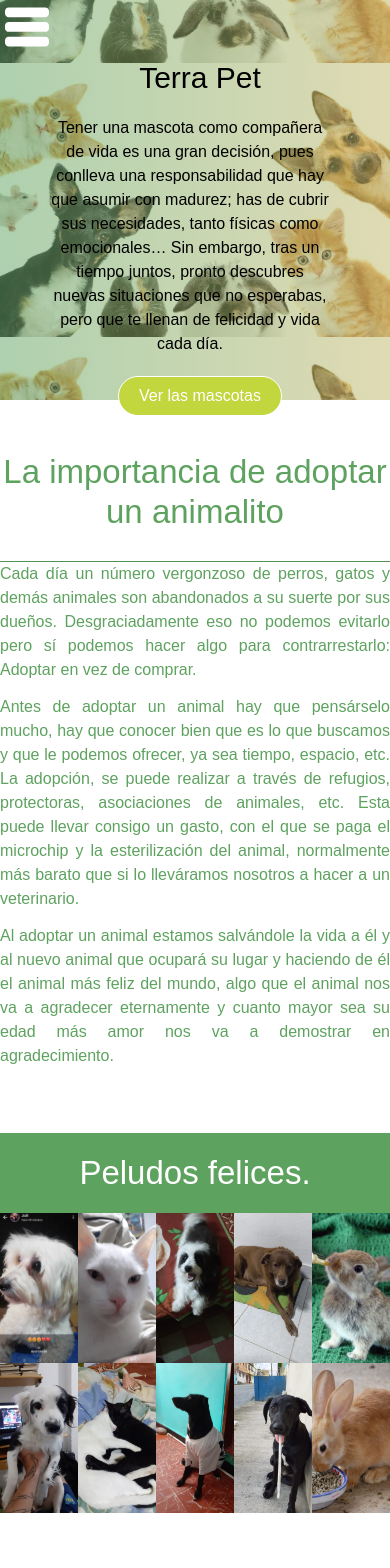
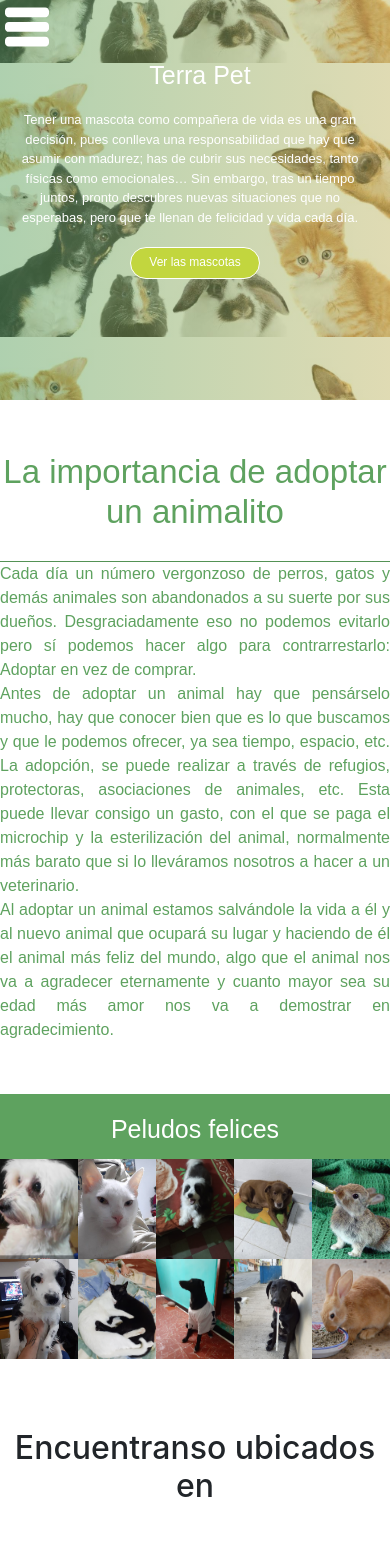
Before and after one commit to juanmahecha9/Terra-pet, an Angular app in the folder frontend/: page /inicio in a window 390 px wide. Shown: the top 1568 px of the page. Built offline with nearby package versions, Linux system fonts and the light colour scheme; grey boxes are pictures that could not be loaded; a web font is replaced by a local one.

Commit message:
cambios responsive h

```diff
--- a/frontend/src/app/componentes/inicio/inicio.component.html
+++ b/frontend/src/app/componentes/inicio/inicio.component.html
@@ -33,7 +33,7 @@
     </section>
 
 <section class="galeria-general">
-        <h2 class="Titul">Peludos felices.</h2>
+        <h2 class="Titul">Peludos felices</h2>
         <section class="galeria">
 
             <!-- <div class="sesgoarriba"></div> -->
--- a/frontend/src/app/componentes/inicio/inicio.component.scss
+++ b/frontend/src/app/componentes/inicio/inicio.component.scss
@@ -34,7 +34,7 @@
 }
 
 .contenedor_detalles{
-    width: 80%;
+    width: 100%;
     margin: auto;
     text-align: center;
     max-width: 1200px;
@@ -53,7 +53,7 @@
 }
 
 .detalles h1{
-    color: black;
+    color: white;
     font-size: 50px;
     font-weight: 100;
     margin-bottom: 20px;
@@ -63,11 +63,11 @@
 
 .detalles p{
 
-    font-size: 20px;
+    font-size: 18px;
     font-weight: 100;
     margin-left: 10px;
     margin-right: 20px;
-    color: black;
+    color: white;
 }
 
 .detalles button{
@@ -80,7 +80,6 @@
     margin-top: 20px;
     transition: background 300ms;
     border-radius: 50px;
-    margin-left: 10px;
 }
 
 .detalles button:hover{
@@ -95,6 +94,7 @@
         font-size: 30px;
     }
 }
+
 
 /* Articulo */
 
@@ -124,14 +124,14 @@ hr{
 }
 
 .parrafo{
-
     margin-bottom: 13px;
     font-weight: 500;
     text-align: justify;
     line-height: 24px;
-    color: #5ea25f
+    color: #5ea25f;
+    font-size: 20px;
+    margin: auto;
 }
-
 
 @media screen and (max-width: 768px){
     .importa-adoptar{
@@ -164,7 +164,7 @@ hr{
 
 .imagenes{
     width: 20%;
-    height: 300px;
+    height: 400px;
     overflow: hidden;
     position: relative;
 }
@@ -172,13 +172,6 @@ hr{
 @media screen and (max-width: 768px){
     .imagenes{
         height: 200px;
-    }
-
-}
-
-@media screen and (max-width: 600px){
-    .imagenes{
-        height: 150px;
     }
 
 }
@@ -204,3 +197,34 @@ hr{
     }
 
 }
+
+/* RESPONSIVE */
+
+/* 600PX */
+
+@media screen and (max-width: 600px){
+    .detalles p{
+        font-size: 13px;
+    }
+    .detalles h1{
+        font-size: 25px;
+    }
+    .importar-adoptar{
+        font-size: 25px;
+    }
+    .parrafo{
+        font-size: 16px;
+    }
+    .detalles button{
+        font-size: 12px;
+        padding: 8px 18px;
+    }
+    .imagenes{
+        height: 100px;
+    }
+    .Titul{
+        font-size: 25px;
+        margin-bottom: 15px;
+    }
+
+}
```
